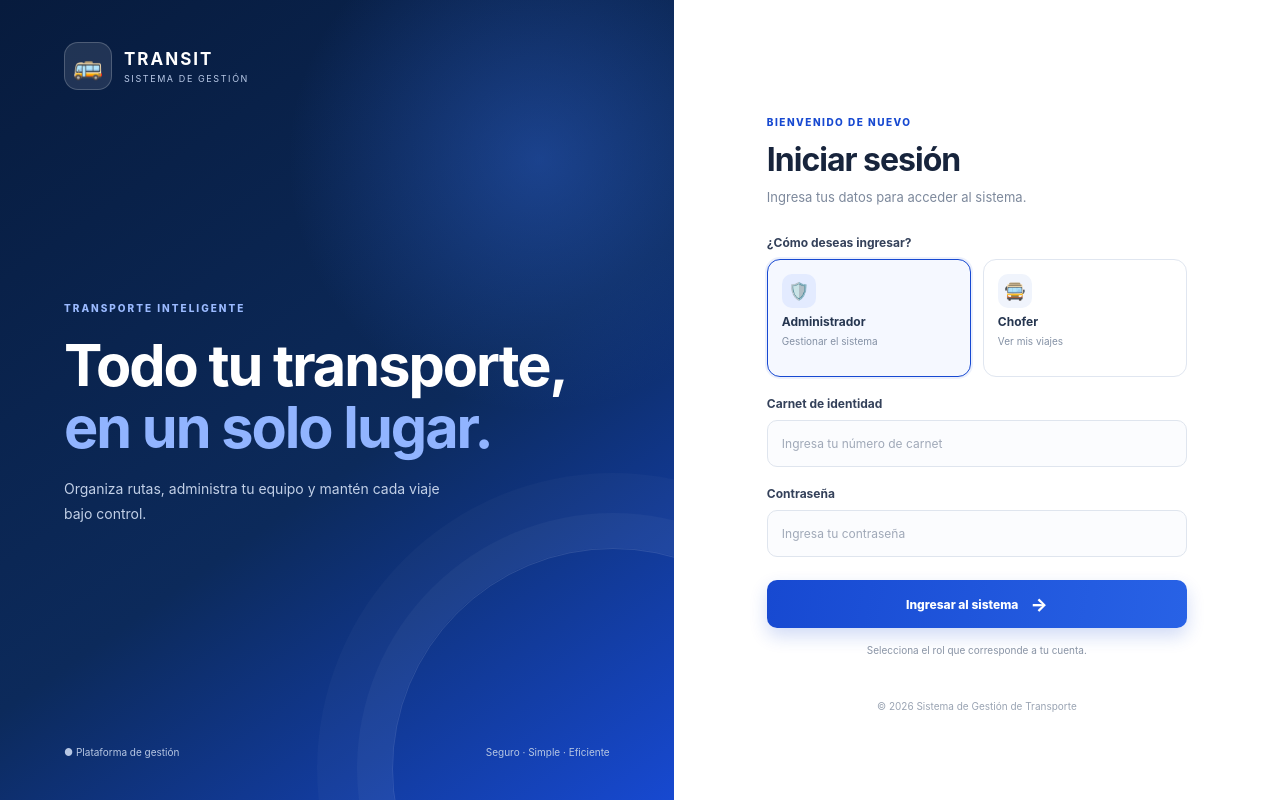
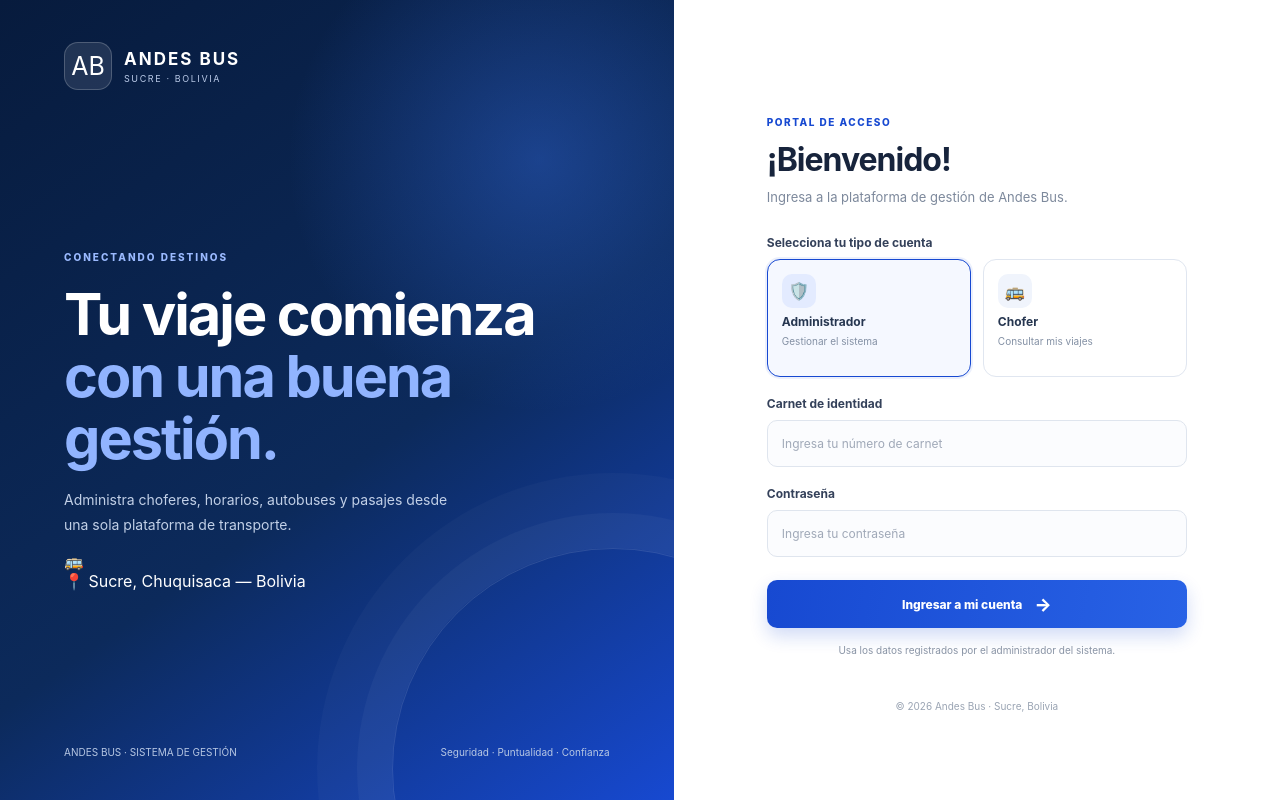
Before and after one commit to ikervegavaldes123-lang/frontend-buses, a React (Vite) app: page /login in a window 1280 px wide. Built offline with nearby package versions, Linux system fonts and the light colour scheme.

Commit message:
Rediseñar login con identidad visual Andes Bus Sucre

```diff
--- a/src/pages/LoginPage.tsx
+++ b/src/pages/LoginPage.tsx
@@ -27,27 +27,44 @@ function LoginPage() {
   return (
     <main className="login-page">
       <section className="login-visual">
-        <div className="login-brand"><span className="login-brand-icon">🚌</span><div><strong>TRANSIT</strong><small>SISTEMA DE GESTIÓN</small></div></div>
+        <div className="login-brand">
+          <span className="login-brand-icon" aria-hidden="true">AB</span>
+          <div><strong>ANDES BUS</strong><small>SUCRE · BOLIVIA</small></div>
+        </div>
+
         <div className="login-visual-copy">
-          <span className="login-kicker">TRANSPORTE INTELIGENTE</span>
-          <h1>Todo tu transporte,<br /><em>en un solo lugar.</em></h1>
-          <p>Organiza rutas, administra tu equipo y mantén cada viaje bajo control.</p>
+          <span className="login-kicker">CONECTANDO DESTINOS</span>
+          <h1>Tu viaje comienza<br /><em>con una buena gestión.</em></h1>
+          <p>Administra choferes, horarios, autobuses y pasajes desde una sola plataforma de transporte.</p>
+          <div className="login-route-decoration" aria-hidden="true">
+            <span className="route-dot" />
+            <span className="route-line" />
+            <span className="route-bus">🚌</span>
+            <span className="route-line route-line-short" />
+            <span className="route-dot route-dot-end" />
+          </div>
+          <div className="login-location-chip"><span>📍</span> Sucre, Chuquisaca — Bolivia</div>
         </div>
-        <div className="login-visual-footer"><span>● Plataforma de gestión</span><span>Seguro · Simple · Eficiente</span></div>
+
+        <div className="login-visual-footer">
+          <span>ANDES BUS · SISTEMA DE GESTIÓN</span>
+          <span>Seguridad · Puntualidad · Confianza</span>
+        </div>
       </section>
+
       <section className="login-form-side">
         <form className="login-form" onSubmit={handleSubmit}>
-          <span className="login-form-eyebrow">BIENVENIDO DE NUEVO</span>
-          <h2>Iniciar sesión</h2>
-          <p className="login-subtitle">Ingresa tus datos para acceder al sistema.</p>
+          <span className="login-form-eyebrow">PORTAL DE ACCESO</span>
+          <h2>¡Bienvenido!</h2>
+          <p className="login-subtitle">Ingresa a la plataforma de gestión de Andes Bus.</p>
 
-          <label htmlFor="login-role">¿Cómo deseas ingresar?</label>
+          <label htmlFor="login-role">Selecciona tu tipo de cuenta</label>
           <div className="login-role-options">
             <button type="button" className={role === "ADMIN" ? "login-role selected" : "login-role"} onClick={() => setRole("ADMIN")} aria-pressed={role === "ADMIN"}>
               <span>🛡️</span><strong>Administrador</strong><small>Gestionar el sistema</small>
             </button>
             <button type="button" className={role === "CHOFER" ? "login-role selected" : "login-role"} onClick={() => setRole("CHOFER")} aria-pressed={role === "CHOFER"}>
-              <span>🚍</span><strong>Chofer</strong><small>Ver mis viajes</small>
+              <span>🚌</span><strong>Chofer</strong><small>Consultar mis viajes</small>
             </button>
           </div>
 
@@ -56,10 +73,10 @@ function LoginPage() {
           <label htmlFor="login-password">Contraseña</label>
           <input id="login-password" type="password" value={password} onChange={(event) => setPassword(event.target.value)} placeholder="Ingresa tu contraseña" autoComplete="current-password" required />
           {error && <p className="login-error" role="alert">{error}</p>}
-          <button className="login-submit" type="submit">Ingresar al sistema <span>→</span></button>
-          <p className="login-help">Selecciona el rol que corresponde a tu cuenta.</p>
+          <button className="login-submit" type="submit">Ingresar a mi cuenta <span>→</span></button>
+          <p className="login-help">Usa los datos registrados por el administrador del sistema.</p>
         </form>
-        <footer className="login-copyright">© 2026 Sistema de Gestión de Transporte</footer>
+        <footer className="login-copyright">© 2026 Andes Bus · Sucre, Bolivia</footer>
       </section>
     </main>
   );
```
